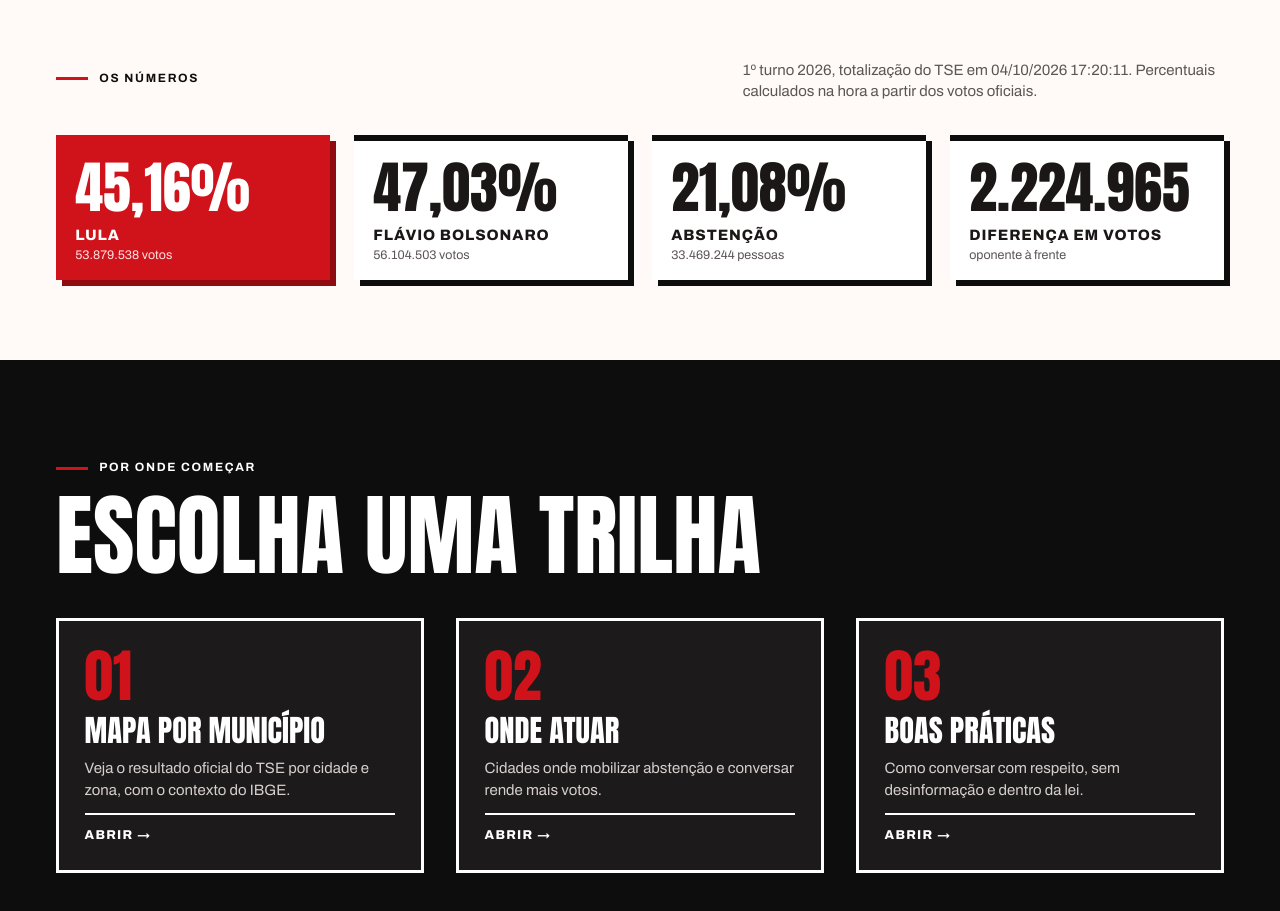
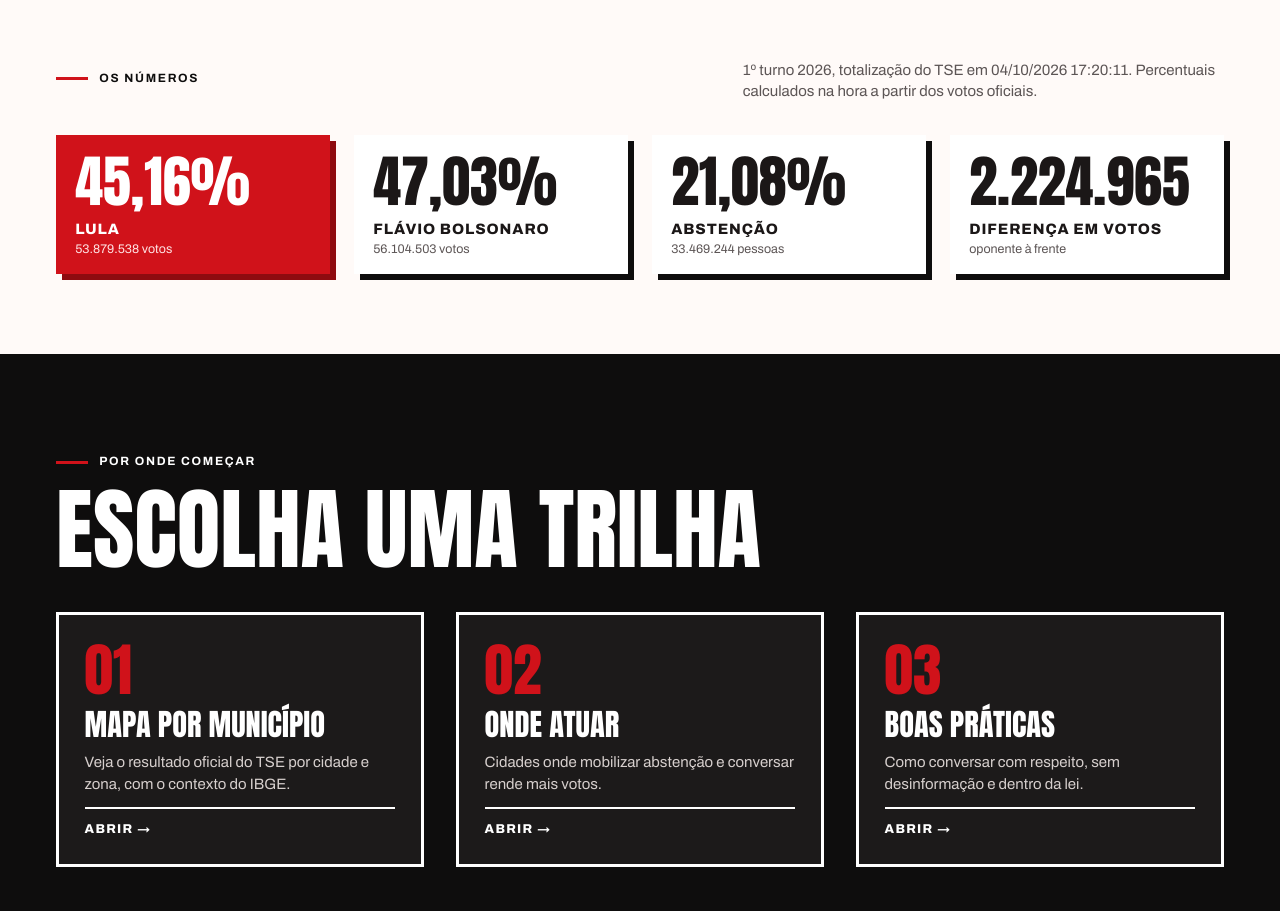
Before and after one commit to jvalb/VoVira, a Next.js app in the folder web/: page / in a window 1280 px wide. Shown: the part 900-1811 px from the top of the page. Built offline with nearby package versions, Linux system fonts and the light colour scheme.

Commit message:
fix: remove barra preta superior dos cards de numeros

```diff
--- a/web/app/globals.css
+++ b/web/app/globals.css
@@ -96,10 +96,10 @@ small { color: var(--suave); }
 .numeros-cab { display: flex; justify-content: space-between; align-items: flex-end; gap: 2rem; flex-wrap: wrap; margin-bottom: 2rem; }
 .numeros-nota { margin: 0; max-width: 56ch; color: var(--suave); }
 .numeros-grade { list-style: none; margin: 0; padding: 0; display: grid; grid-template-columns: repeat(4, 1fr); gap: 24px; }
-.numeros-grade li { border-top: 6px solid var(--preto); background: #fff; padding: 1.2rem 1.2rem 1rem; display: flex; flex-direction: column; box-shadow: 6px 6px 0 var(--preto); }
+.numeros-grade li { background: #fff; padding: 1.2rem 1.2rem 1rem; display: flex; flex-direction: column; box-shadow: 6px 6px 0 var(--preto); }
 .numeros-grade strong { font-family: var(--display); font-weight: 400; font-size: clamp(2.6rem, 4.4vw, 4rem); line-height: 1; }
 .numeros-grade span { font-weight: 800; text-transform: uppercase; letter-spacing: .06em; margin-top: .5rem; }
-.numeros-grade li.num-lula { border-top-color: var(--vermelho); background: var(--vermelho); color: #fff; box-shadow: 6px 6px 0 var(--vermelho-esc); }
+.numeros-grade li.num-lula { background: var(--vermelho); color: #fff; box-shadow: 6px 6px 0 var(--vermelho-esc); }
 .numeros-grade li.num-lula small { color: #ffe3e4; }
 
 /* trilhas */
```
